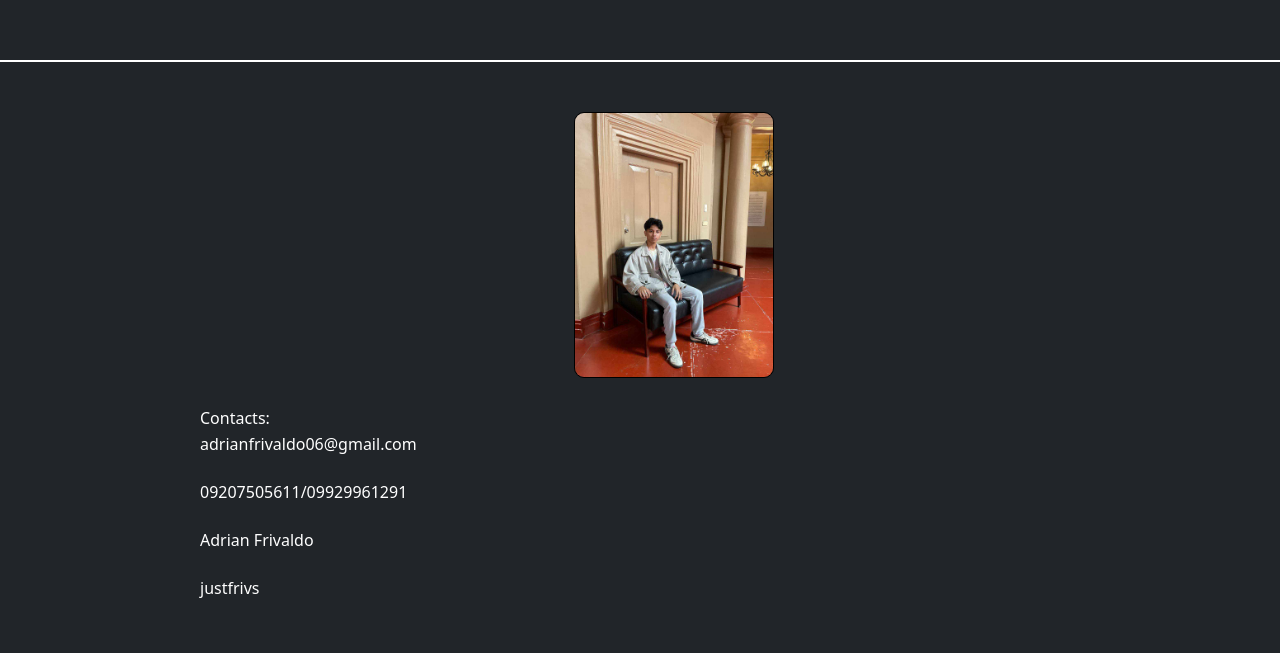
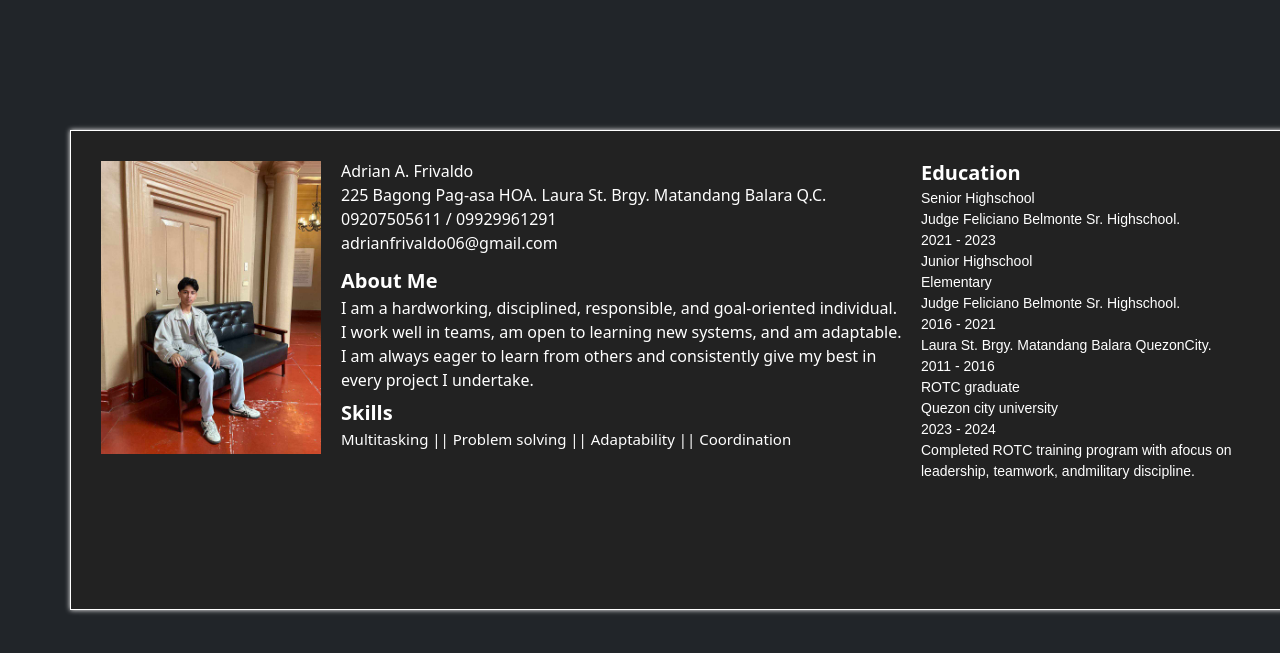
Before and after one commit to AdrianFreebaldough/myportfolio, a plain HTML site: page mainpage.html in a window 1280 px wide. Shown: the part 1485-2138 px from the top of the page. Drawn offline with nearby package versions, Linux system fonts and the light colour scheme.

Commit message:
hahdahdhad

```diff
--- a/mainpage.css
+++ b/mainpage.css
@@ -1,5 +1,5 @@
 body {
-    background-color: black;
+    background-color: #222;
     max-width: 100vw;
     overflow-x: hidden;
 
@@ -213,34 +213,81 @@ body {
 .Rp{
     text-align: center;
 }
-#GetInTouch{
-    border-top: 2px solid white;
-    height: 100vh;
+#Resume{
+    /*border-top: 2px solid white ;*/
+    padding: 70px;
 }
-.picontacts{
-    border: 1px solid black ;
-    border-radius: 10px;
-    position: relative;
-    margin-top: 50px;
-    left: 500px;
+
+.resumecontainer{
+    background-color: #222;
+    max-height: 100vh;
+    height: 60vh;
+    width: 180vh;
+    margin-bottom: 20vh;
+    border: 1px solid white ;
+    box-shadow: 0 0 5px white ;
+    overflow: hidden;
 }
-.ctext{
+.Resumepic{
+    padding-top: 30px;
+    padding-left: 30px;
+}
+.myinfo{
     color: #fff;
     position: relative;
-    top: 200px;
-    left: 200px;
+    left: 270px;
+    bottom:     295px;
+}
+.myemail{
+    color: #fff;
+    text-decoration: none;
+    transition: 0.3s ease ;
+}
+.myemail:hover{
+    transform: scale(1.2);
+    background-color: #fff ;
+
+}
+.myaboutme{
+    position: relative;
+    bottom: 300px;
+    left: 270px;
+    color: #fff;
+    font-size: 20px;
     text-decoration: none;
 }
-.coninfo{
-    color: white;
+.mystatement{
+    color: #fff;
+    position: relative;
+    left: 270px;
+    bottom: 300px;
+}
+.myeducation{
+    position: relative;
+    bottom: 550px;
+    left: 850px;
+    color: #fff;
+    font-size: 20px;
+}
+.educinfo{
+    color: #fff;
+    font-size: 14px;
+    font-family: sans-serif;
+
+}
+.skillinfo{
+    color: #fff;
+    font-size: 20px;
+    position: relative;
+    bottom: 650px;
+    left: 270px;
     text-decoration: none;
+}
+.skillinfo2{
+    color: #fff;
+    font-size: 15px;
     position: relative;
-    top: 30px;
-    left: 200px;
-    transition: 0.3s ease;
+    bottom: 650px;
+    left: 270px;
+    text-decoration: none;
 }
-.coninfo:hover{
-    color: gray;
-    opacity: 0.5;
-    transform: scale(2);
-}
--- a/mainpage.html
+++ b/mainpage.html
@@ -13,7 +13,7 @@
          <nav class = "navdesign">
              <a href = "mainpage.html"   class = "Home " > Home         </a>
             <a href = "#recent_project" class = "Recentwork"> Recent work  </a>
-             <a href = "#GetInTouch" class = "GetInTouch"> Get in touch </a>
+             <a href = "#Resume" class = "GetInTouch"> Resume </a>
 
         </nav>
          <div class = "maintext">
@@ -43,8 +43,8 @@
             <a href = "https://www.instagram.com/justfrivs/">
               <img src = "iglogo.png" width = "30px" class = "igicon f">
             </a>
-            <a href = "">
-                <img src = "mailicon2.png" width = "32px" class =   "mailicon f" >
+            <a href = "mailto:adrianfrivaldo06@gmail.com">
+                <img  src = "mailicon2.png" width = "32px" class =   "mailicon f" >
              </a>
             </div>
     </div>
@@ -87,18 +87,46 @@
 </div>
 <script src="https://cdn.jsdelivr.net/npm/bootstrap@5.3.3/dist/js/bootstrap.bundle.min.js" integrity="sha384-YvpcrYf0tY3lHB60NNkmXc5s9fDVZLESaAA55NDzOxhy9GkcIdslK1eN7N6jIeHz" crossorigin="anonymous"></script>
 
-    <div id = "GetInTouch" >
-        <div class ="contact">
-          <a class = "ctext"> Contacts: </a>
-          <img src = "Museumpic.jpg " width = 200 class = "picontacts"> <br> <br>
-          <!--<img src ="mailicon.png" width ="32px " class = "mailicon2"> <br>-->
+    <div id = "Resume" >
+      <div class = resumecontainer>
+        <img src="Museumpic.jpg" alt="" width = "250px" class = "Resumepic">
+        <div class = "myinfo">
+          <a>Adrian A. Frivaldo</a>
+          <p>225 Bagong Pag-asa HOA. Laura St.
+            Brgy. Matandang Balara Q.C. <br>
+            09207505611 /
+            09929961291 <br>
+            <a  href = "mailto:adrianfrivaldo06@gmail.com" class = "myemail">adrianfrivaldo06@gmail.com </a>
+            </p>
+        </div>
 
-          <a class = "coninfo">adrianfrivaldo06@gmail.com</a> <br> <br>
-          <a class = "coninfo">09207505611/09929961291</a> <br> <br>
-          <a class = "coninfo" href = "https://www.facebook.com/Friiiiv">Adrian Frivaldo</a> <br><br>
-            <a href = "https://www.instagram.com/justfrivs/">
-              <a class = "coninfo" href = "">justfrivs</a> <br>
-        </div>
+          <a class = "myaboutme"><b> About Me </b> </a>
+          <p class = "mystatement">I am a hardworking, disciplined, responsible, and goal-oriented individual. <br> I work well in teams, am open to learning new systems, and am adaptable.<br>I am always eager to learn from others and consistently give my best in <br> every project I undertake.
+          </p>
+
+          <div class = "myeducation">
+            <a><b>Education</b></a>
+            <p class = "educinfo">
+              Senior Highschool <br>
+              Judge Feliciano Belmonte Sr. Highschool.<br>
+              2021 - 2023<br>
+              Junior Highschool<br>
+              Elementary<br>
+              Judge Feliciano Belmonte Sr. Highschool.<br>
+              2016 - 2021<br>
+              Laura St. Brgy. Matandang Balara QuezonCity.<br>
+              2011 - 2016<br>
+              ROTC graduate<br>
+              Quezon city university<br>
+              2023 - 2024<br>
+              Completed ROTC training program with afocus on <br>leadership, teamwork, andmilitary discipline.</p>
+          </div>
+          <div class = "myskills">
+            <a class = "skillinfo"><b>Skills</b>  </a>
+            <p class = "skillinfo2">Multitasking ||  Problem solving  || Adaptability  || Coordination</p>
+          </div>
+      </div>
+
 
     </div>
 </body>
```
Also changed, not shown: GetInTouch.html (deleted, +0 -17 lines), RecentWork.html (deleted, +0 -16 lines).
